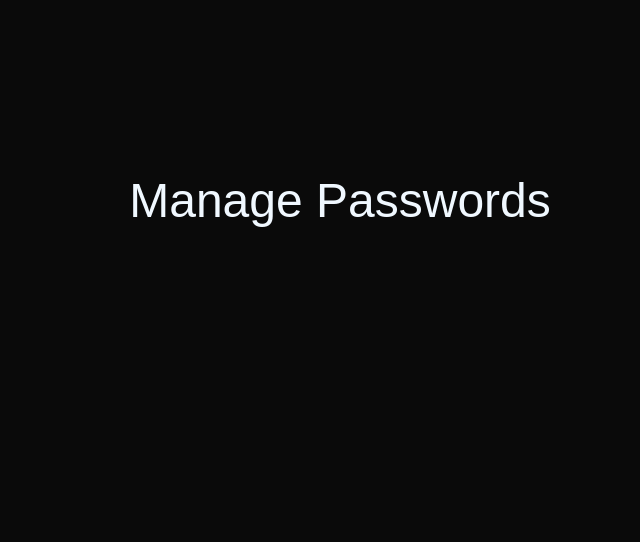
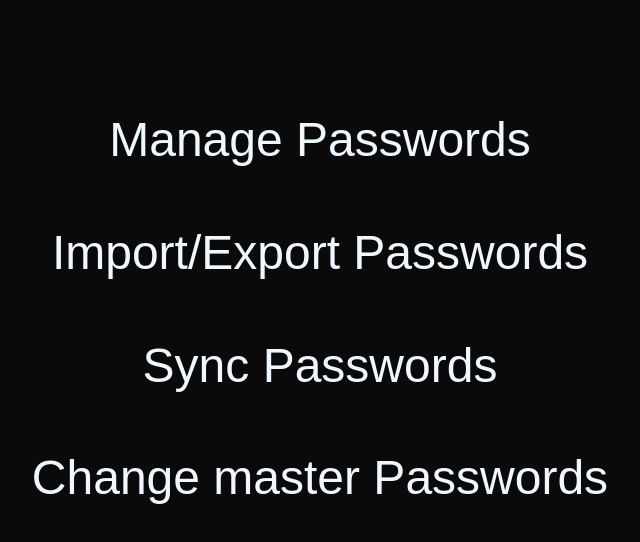
Before and after one commit to LuisCristovao/Local-Pass_manager-v3, a React app in the folder PM-v3/: page /manage in a window 1280 px wide. Shown: the top 542 px of the page, without its empty margins (320-960 px from the left). Built offline with nearby package versions, Linux system fonts and the light colour scheme; the HTML template or start-up script is replaced by a standard one.

Commit message:
update css

```diff
--- a/PM-v3/src/App.css
+++ b/PM-v3/src/App.css
@@ -3,15 +3,33 @@
   flex-direction: column; /* Stack items vertically */
   justify-content: center; /* Center horizontally */
   align-items: center; /* Center vertically */
-  min-height: 50vh; /* Full viewport height */
+  min-height: 70vh; /* Full viewport height */
   margin: 0;
   font-family: "Avenir Next", "Avenir", sans-serif;
 }
 .menu-list{
-  font-size: 3em;
+  font-size: 1.5em;
   list-style-type: none;
+  display: flex;
+  flex-direction: column; /* Default for mobile */
+  align-items: center;
+  justify-content: center; /* Center horizontally */
+  padding: 0;
+  margin: 0;
 }
 
 .menu-list li{
   cursor: pointer;
+  padding-top: 20%;
 }
+
+/* Desktop styles */
+@media (min-width: 768px) {
+  .menu-list {
+    font-size: 3em;
+  }
+
+  .menu-list li {
+    padding-top: 10%;
+  }
+}
--- a/PM-v3/src/App.tsx
+++ b/PM-v3/src/App.tsx
@@ -16,6 +16,21 @@ function App() {
         >
           Manage Passwords
         </li>
+        <li
+
+        >
+          Import/Export Passwords
+        </li>
+        <li
+
+          >
+            Sync Passwords
+          </li>
+          <li
+
+          >
+            Change master Passwords
+          </li>
       </ul>
     </>
   );
```
